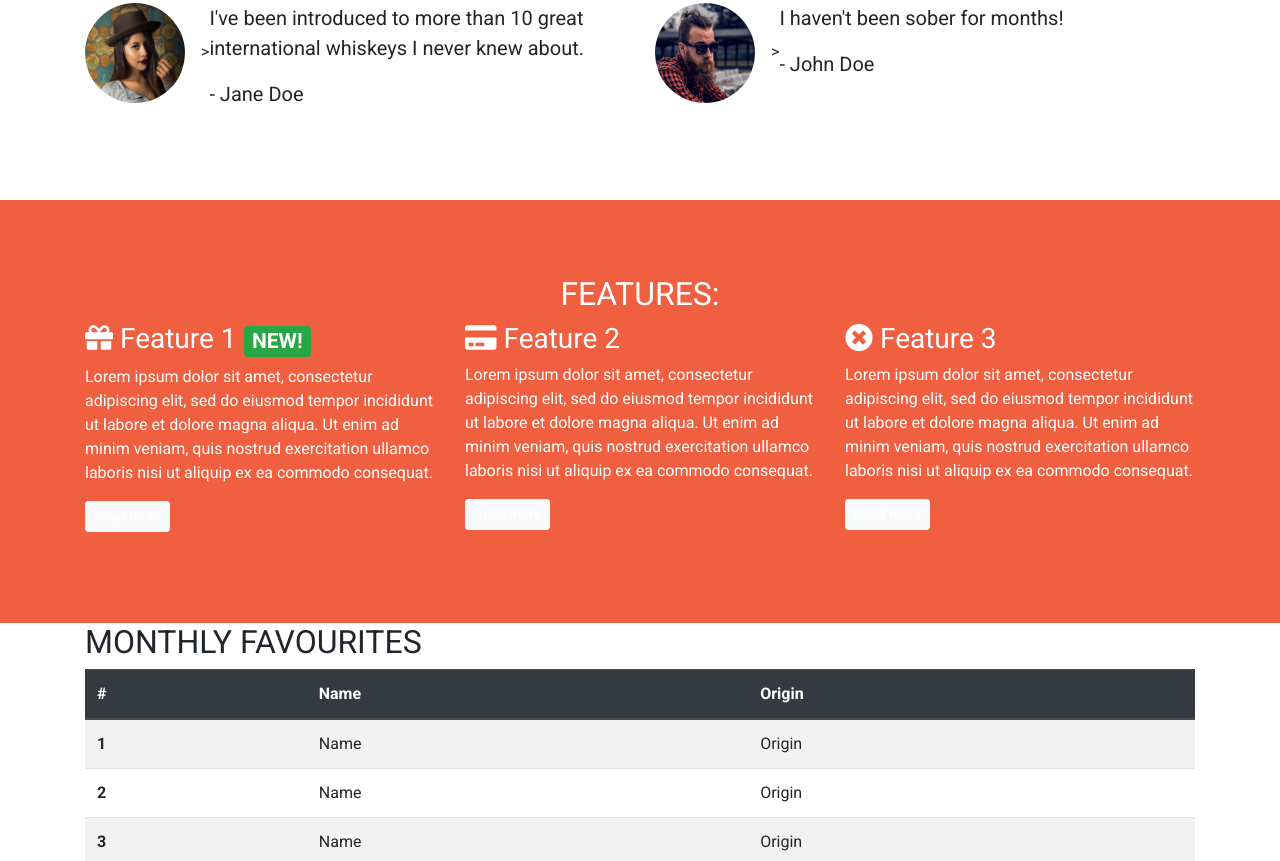
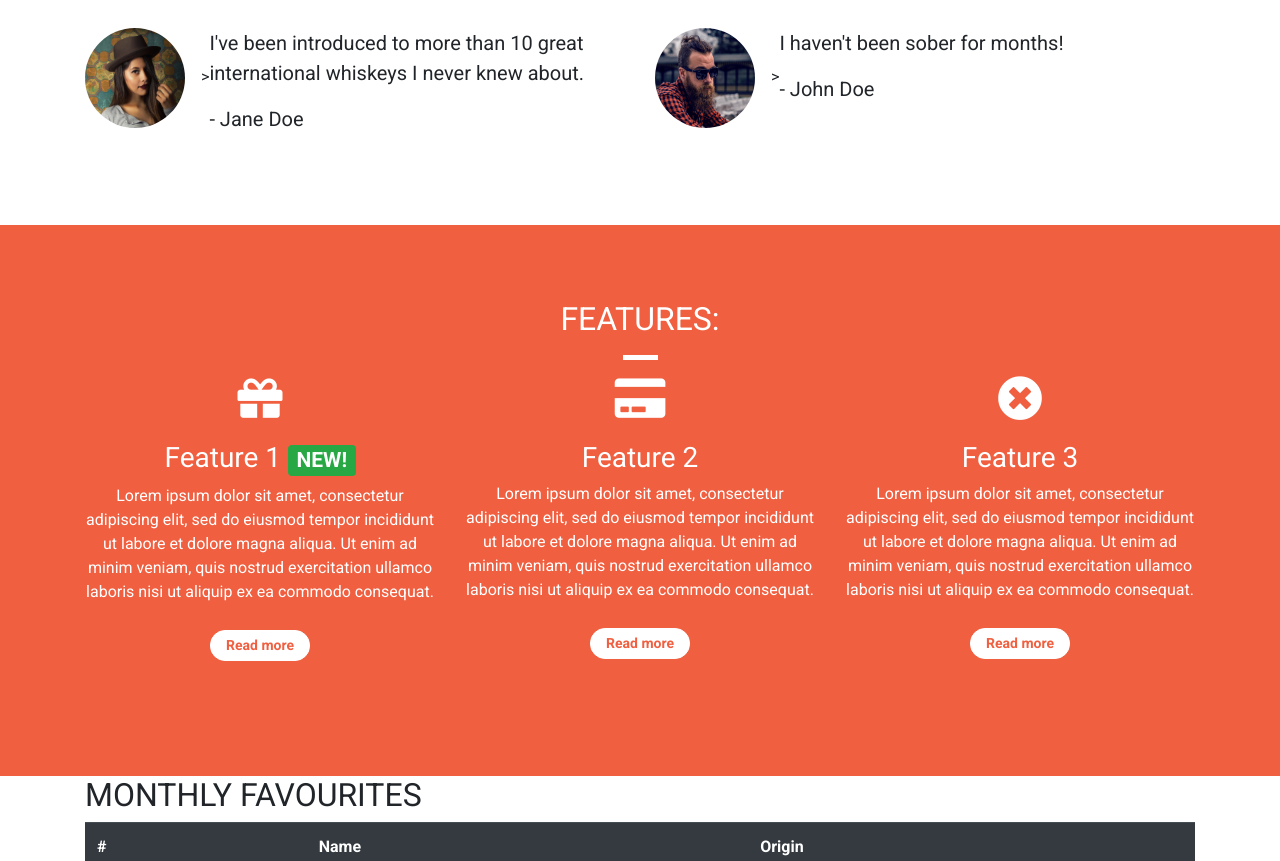
Before and after one commit to Bourkekev/Bootstrap4, a plain HTML site: page index.html in a window 1280 px wide. Shown: the part 947-1808 px from the top of the page. Drawn offline with nearby package versions, Linux system fonts and the light colour scheme.

Commit message:
more changes to hmtl and css

```diff
--- a/css/style.css
+++ b/css/style.css
@@ -54,6 +54,9 @@ body {
 .page-header h2 {
     margin-top: 0;
 }
+.quotes .page-header {
+    margin-bottom: 25px;
+}
 /* Block Dividers */
 .block-divider {
     background-color: #444;
@@ -63,6 +66,9 @@ body {
 }
 .block-divider--orange {
     background: #b67404;
+}
+.block-divider--white {
+    background: #fff;
 }
 .block-divider--short {
     width: 35px;
@@ -133,7 +139,24 @@ body {
     background-color: #d24b2d;
     border-color: #d24b2d;
 }
-
+.feature {
+    text-align: center;
+    margin-bottom: 40px;
+}
+.feature i {
+    margin-bottom: 20px;
+    font-size: 45px;
+    line-height: 45px;
+}
+.feature .btn {
+    background-color: white;
+    border-color: white;
+    border-radius: 15px;
+    min-width: 100px;
+    font-weight: bold;
+    margin-top: 10px;
+    color: #f05f40;
+}
 /* @media (min-width:576px){
     .container{max-width:540px}
     }
--- a/index.html
+++ b/index.html
@@ -129,41 +129,42 @@
                 <div class="row">
                     <div class="col-12 page-header">
                         <h2 class="text-uppercase">Features:</h2>
+                        <hr class="block-divider block-divider--short block-divider--white"></hr>
                     </div>
                 </div>
                 <div class="row">
                     <div class="col-12 col-md-6 col-lg-4">
                         <div class="feature">
-                            <h3><i class="fas fa-gift d-none d-sm-inline"></i> Feature 1
+                            <h3><i class="fas fa-gift d-none d-sm-block"></i> Feature 1
                                 <span class="badge badge-success">NEW!</span></h3>
                             <p>Lorem ipsum dolor sit amet, consectetur adipiscing elit, sed do eiusmod tempor incididunt ut
                                 labore
                                 et dolore magna aliqua. Ut enim ad minim veniam, quis nostrud exercitation ullamco laboris
                                 nisi ut
                                 aliquip ex ea commodo consequat.</p>
-                            <p><a class="btn btn-sm btn-light">Read more</a></p>
+                            <p><a class="btn btn-sm btn-light" href="#">Read more</a></p>
                         </div>
                     </div>
                     <div class="col-12 col-md-6 col-lg-4">
                         <div class="feature">
-                            <h3><i class="fas fa-credit-card d-none d-sm-inline"></i> Feature 2</h3>
+                            <h3><i class="fas fa-credit-card d-none d-sm-block"></i> Feature 2</h3>
                             <p>Lorem ipsum dolor sit amet, consectetur adipiscing elit, sed do eiusmod tempor incididunt ut
                                 labore
                                 et dolore magna aliqua. Ut enim ad minim veniam, quis nostrud exercitation ullamco laboris
                                 nisi ut
                                 aliquip ex ea commodo consequat.</p>
-                            <p><a class="btn btn-sm btn-light">Read more</a></p>
+                            <p><a class="btn btn-sm btn-light" href="#">Read more</a></p>
                         </div>
                     </div>
                     <div class="col-12 d-md-none d-lg-block col-lg-4">
                         <div class="feature">
-                            <h3><i class="fas fa-times-circle d-none d-sm-inline"></i> Feature 3</h3>
+                            <h3><i class="fas fa-times-circle d-none d-sm-block"></i> Feature 3</h3>
                             <p>Lorem ipsum dolor sit amet, consectetur adipiscing elit, sed do eiusmod tempor incididunt ut
                                 labore
                                 et dolore magna aliqua. Ut enim ad minim veniam, quis nostrud exercitation ullamco laboris
                                 nisi ut
                                 aliquip ex ea commodo consequat.</p>
-                            <p><a class="btn btn-sm btn-light">Read more</a></p>
+                            <p><a class="btn btn-sm btn-light" href="#">Read more</a></p>
                         </div>
                     </div>
                 </div>
```
